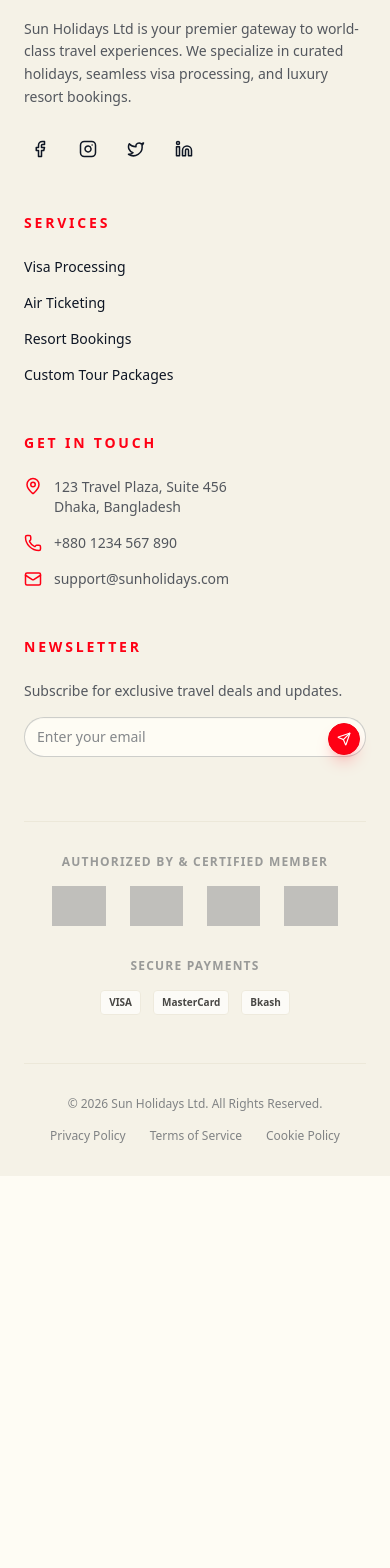
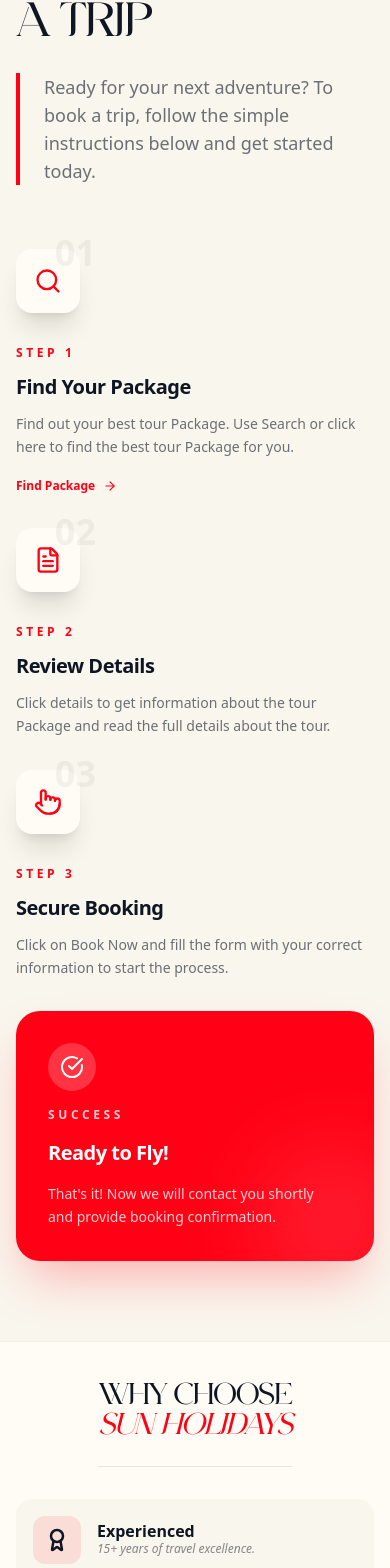
Before and after one commit to Easy-Soft-bd/sun_holiday_landing, a Next.js app: page / in a window 390 px wide. Shown: the part 5454-7022 px from the top of the page. Before the commit the page ends 6630 px from the top, so only its background shows below. Built offline with nearby package versions, Linux system fonts and the light colour scheme; grey boxes are pictures that could not be loaded.

Commit message:
Add BookingProcess and WhyChooseUs components; update Home layout to include new sections for booking guidance and company features

```diff
--- a/app/page.tsx
+++ b/app/page.tsx
@@ -1,5 +1,7 @@
 
 import { AirLineMarquee } from "@/src/components/common/AirLineMarquee";
+import BookingProcess from "@/src/components/common/BookingProcess";
+import WhyChooseUs from "@/src/components/common/WhyUs";
 import HolidayCategories from "@/src/Demo";
 import HajjCta from "@/src/view/Home/hajj_cta/HajjCta";
 import Hero from "@/src/view/Home/Hero/Hero";
@@ -13,6 +15,8 @@ export default function Home() {
       <ResortCta />
       <HajjCta />
       <HolidayCategories />
+      <BookingProcess />
+      <WhyChooseUs />
     </>
 
   );
--- /dev/null
+++ b/src/components/common/BookingProcess.tsx
@@ -0,0 +1,118 @@
+import Link from "next/link";
+import { Search, FileText, Pointer, CheckCircle, ArrowRight } from "lucide-react";
+
+const steps = [
+    {
+        id: "01",
+        title: "Step 1",
+        subtitle: "Find Your Package",
+        description: "Find out your best tour Package. Use Search or click here to find the best tour Package for you.",
+        icon: Search,
+        link: "/destinations",
+        linkText: "Find Package",
+    },
+    {
+        id: "02",
+        title: "Step 2",
+        subtitle: "Review Details",
+        description: "Click details to get information about the tour Package and read the full details about the tour.",
+        icon: FileText,
+    },
+    {
+        id: "03",
+        title: "Step 3",
+        subtitle: "Secure Booking",
+        description: "Click on Book Now and fill the form with your correct information to start the process.",
+        icon: Pointer,
+    },
+];
+
+const BookingProcess = () => {
+    return (
+        <section className="bg-base-200/50 py-20 lg:py-32 overflow-hidden">
+            <div className="container mx-auto px-4 lg:px-8">
+
+                {/* Header */}
+                <div className="max-w-3xl mb-16 lg:mb-24">
+                    <h2 className="font-gilliequest text-5xl md:text-7xl uppercase tracking-tighter leading-none mb-6">
+                        HOW TO <span className="text-primary italic">BOOK</span> A TRIP
+                    </h2>
+                    <p className="text-lg text-base-content/60 font-medium border-l-4 border-primary pl-6">
+                        Ready for your next adventure? To book a trip, follow the simple instructions below and get started today.
+                    </p>
+                </div>
+
+                {/* Steps Grid */}
+                <div className="relative">
+
+                    {/* Desktop Connecting Line (Hidden on Mobile) */}
+                    <div className="absolute top-24 left-0 w-full h-px border-t-2 border-dashed border-primary/20 hidden lg:block -z-0" />
+
+                    <div className="grid grid-cols-1 md:grid-cols-2 lg:grid-cols-4 gap-8 relative z-10">
+
+                        {/* Steps 1-3 */}
+                        {steps.map((step, i) => (
+                            <div key={i} className="group flex flex-col items-start">
+                                {/* Step Number & Icon */}
+                                <div className="relative mb-8">
+                                    <div className="size-16 rounded-2xl bg-base-100 shadow-xl flex items-center justify-center text-primary group-hover:bg-primary group-hover:text-white transition-all duration-500">
+                                        <step.icon size={28} />
+                                    </div>
+                                    <span className="absolute -top-4 -right-4 text-4xl font-black text-base-content/5 group-hover:text-primary/10 transition-colors">
+                                        {step.id}
+                                    </span>
+                                </div>
+
+                                {/* Content */}
+                                <div className="space-y-3">
+                                    <h3 className="text-xs font-black uppercase tracking-[0.3em] text-primary">
+                                        {step.title}
+                                    </h3>
+                                    <h4 className="text-xl font-bold text-base-content tracking-tight">
+                                        {step.subtitle}
+                                    </h4>
+                                    <p className="text-sm text-base-content/60 leading-relaxed font-medium">
+                                        {step.description}
+                                    </p>
+
+                                    {step.link && (
+                                        <Link href={step.link} className="inline-flex items-center gap-2 text-xs font-bold text-primary hover:underline underline-offset-4 mt-2">
+                                            {step.linkText} <ArrowRight size={14} />
+                                        </Link>
+                                    )}
+                                </div>
+                            </div>
+                        ))}
+
+                        {/* Success Card */}
+                        <div className="lg:translate-y-[-10px]">
+                            <div className="bg-primary rounded-3xl p-8 text-white shadow-2xl shadow-primary/30 relative overflow-hidden group hover:scale-105 transition-transform duration-500">
+                                {/* Decorative background circle */}
+                                <div className="absolute -bottom-10 -right-10 size-40 bg-white/10 rounded-full blur-2xl group-hover:scale-150 transition-transform duration-700" />
+
+                                <div className="relative z-10 space-y-4">
+                                    <div className="size-12 rounded-full bg-white/20 backdrop-blur-md flex items-center justify-center">
+                                        <CheckCircle size={24} />
+                                    </div>
+                                    <h3 className="text-xs font-black uppercase tracking-[0.3em] text-white/80">
+                                        Success
+                                    </h3>
+                                    <h4 className="text-xl font-bold tracking-tight">
+                                        Ready to Fly!
+                                    </h4>
+                                    <p className="text-sm text-white/80 leading-relaxed font-medium">
+                                        That's it! Now we will contact you shortly and provide booking confirmation.
+                                    </p>
+                                </div>
+                            </div>
+                        </div>
+
+                    </div>
+                </div>
+
+            </div>
+        </section>
+    );
+};
+
+export default BookingProcess;
--- /dev/null
+++ b/src/components/common/WhyUs.tsx
@@ -0,0 +1,66 @@
+import { Award, Star, BadgePercent } from "lucide-react";
+
+const features = [
+    {
+        icon: Award,
+        title: "Experienced",
+        desc: "15+ years of travel excellence.",
+    },
+    {
+        icon: Star,
+        title: "World Class Service",
+        desc: "VIP treatment for every traveler.",
+    },
+    {
+        icon: BadgePercent,
+        title: "Best Price Guarantee",
+        desc: "No hidden fees, only best rates.",
+    },
+];
+
+const WhyChooseUs = () => {
+    return (
+        <section className="bg-base-100 py-10 border-y border-base-200">
+            <div className="container mx-auto px-4 lg:px-8">
+                <div className="flex flex-col lg:flex-row items-center gap-8 lg:gap-12">
+
+                    {/* Section Heading - Compact Side version */}
+                    <div className="shrink-0 text-center lg:text-left border-b lg:border-b-0 lg:border-r border-base-300 pb-6 lg:pb-0 lg:pr-12">
+                        <h2 className="font-gilliequest text-3xl md:text-4xl uppercase tracking-tighter leading-none">
+                            Why Choose <br />
+                            <span className="text-primary italic">Sun Holidays</span>
+                        </h2>
+                    </div>
+
+                    {/* Features Grid */}
+                    <div className="grid grid-cols-1 md:grid-cols-3 gap-6 flex-1 w-full">
+                        {features.map((item, i) => (
+                            <div
+                                key={i}
+                                className="flex items-center gap-4 p-4 rounded-2xl bg-base-200/50 hover:bg-base-100 hover:shadow-xl hover:shadow-primary/5 transition-all group border border-transparent hover:border-primary/20"
+                            >
+                                {/* Icon Circle */}
+                                <div className="shrink-0 size-12 rounded-xl bg-primary/10 flex items-center justify-center group-hover:bg-primary group-hover:text-white transition-all">
+                                    <item.icon size={24} strokeWidth={2.5} />
+                                </div>
+
+                                {/* Text Content */}
+                                <div className="space-y-0.5">
+                                    <h3 className="font-bold text-base text-base-content leading-none">
+                                        {item.title}
+                                    </h3>
+                                    <p className="text-xs text-base-content/50 font-medium italic leading-tight">
+                                        {item.desc}
+                                    </p>
+                                </div>
+                            </div>
+                        ))}
+                    </div>
+
+                </div>
+            </div>
+        </section>
+    );
+};
+
+export default WhyChooseUs;
```
